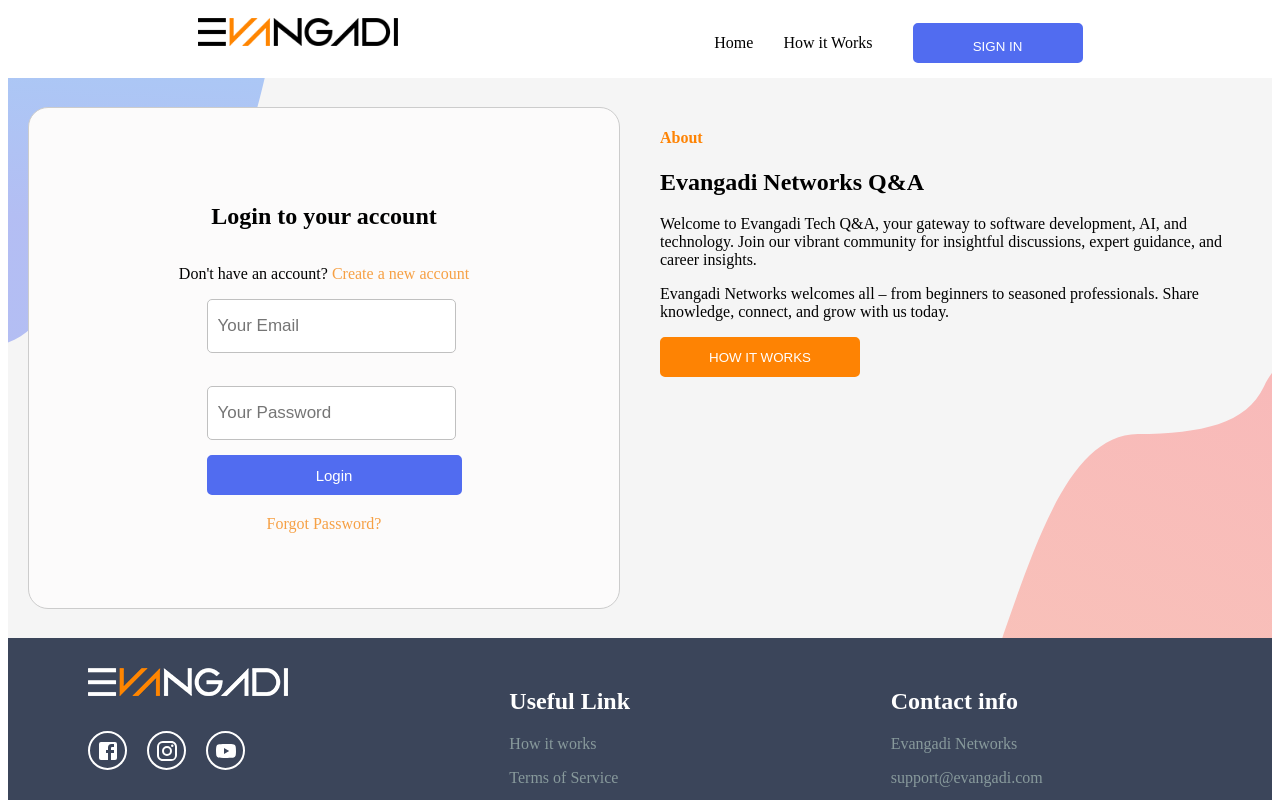
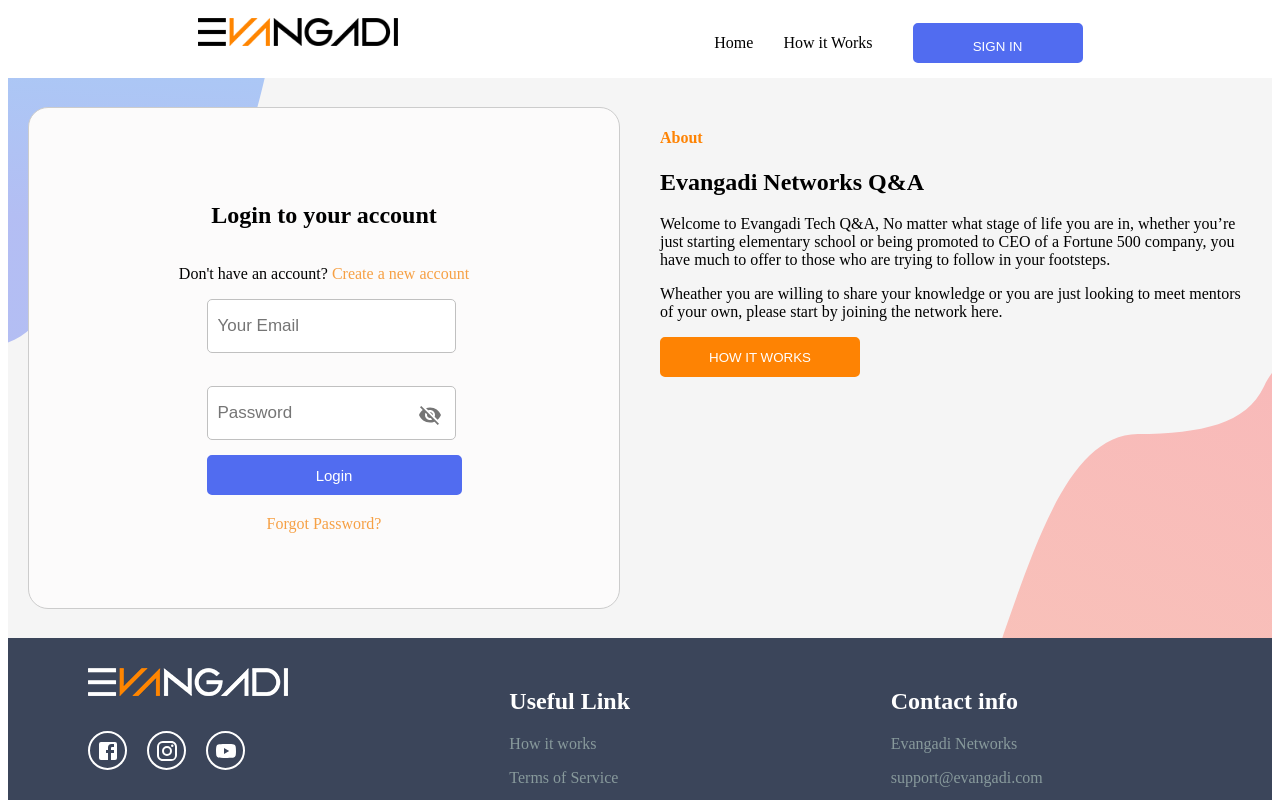
Before and after one commit to abyu301/evangadi_forem, a React (Create React App) app in the folder client/: page /login in a window 1280 px wide. Shown: the top 800 px of the page. Built offline with nearby package versions, Linux system fonts and the light colour scheme; no server answers.

Commit message:
add visibility icon for SignInPage  password

```diff
--- a/client/src/App.js
+++ b/client/src/App.js
@@ -34,9 +34,9 @@ function App() {
   return (
     <AppState.Provider value={{ user, setuser }}>
       <Routes>
-        <Route path="/signin" element={<SignInPage />} />
+        {/* <Route path="/signin" element={<SignInPage />} /> */}
         <Route path="/login" element={<SignUpPage />} />
-        <Route path="/register" element={<Register />} />
+        <Route path="/register" element={<SignInPage />} />
       </Routes>
     </AppState.Provider>
   );
--- a/client/src/Components/SignInPage/SignInPage.jsx
+++ b/client/src/Components/SignInPage/SignInPage.jsx
@@ -54,7 +54,7 @@ function SignUpPage() {
                     </div>
                     <div className={classes.header_signin_wrapper}>
                         <button>
-                            <Link to="/signin"><p>SIGN IN</p></Link>
+                            <Link to=""><p>SIGN IN</p></Link>
                         </button>
                     </div>
                 </div>
@@ -73,10 +73,10 @@ function SignUpPage() {
                 </div>
                 <div>
                     <p>
-                    Welcome to Evangadi Tech Q&A, your gateway to software development, AI, and technology. Join our vibrant community for insightful discussions, expert guidance, and career insights.
+                    Welcome to Evangadi Tech Q&A, No matter what stage of life you are in, whether you’re just starting elementary school or being promoted to CEO of a Fortune 500 company, you have much to offer to those who are trying to follow in your footsteps.
                     </p>
                     <p>
-                    Evangadi Networks welcomes all – from beginners to seasoned professionals. Share knowledge, connect, and grow with us today.
+                    Wheather you are willing to share your knowledge or you are just looking to meet mentors of your own, please start by joining the network here.
                     </p>
                 </div>
                 <div className={classes.howitwork__wrapper}>
@@ -116,7 +116,7 @@ function SignUpPage() {
                 <p>+1-202-386-2702</p>
             </div>
         </section>
-        <h4 className={classes.footer_abyu}> Developed <p><BuildIcon/></p> By <p><ArrowForwardIcon/></p>Abyu Ezezew <p><CodeIcon/></p></h4>
+        {/* <h4 className={classes.footer_abyu}> Developed <p><BuildIcon/></p> By <p><ArrowForwardIcon/></p>Abyu Ezezew <p><CodeIcon/></p></h4> */}
     </section>
   )
 }
--- a/client/src/Components/SignInPage/SignInPage.module.css
+++ b/client/src/Components/SignInPage/SignInPage.module.css
@@ -90,7 +90,7 @@
     margin: 0 auto;
     padding:30px 0;
     background-color: rgb(59,69,90);
-    height: 190px;
+    height: 170px;
 }
 .footer__wrapper div {
     flex: 1 1 33.33%;
--- a/client/src/Components/SignUpPage/SignUpPage.jsx
+++ b/client/src/Components/SignUpPage/SignUpPage.jsx
@@ -41,7 +41,7 @@ function SignUpPage() {
                         <Link to="/"><ClearIcon onClick={closeMenu}/></Link>
                         <Link to="/">Home</Link>
                         <Link to="/">How it Works</Link>
-                        <Link to="/signin"><button>SIGN IN</button></Link>
+                        <Link to="/register"><button>SIGN IN</button></Link>
                     </div>
                 </div>
                 <div className={classes.header_manubar}>
@@ -53,7 +53,7 @@ function SignUpPage() {
                     </div>
                     <div className={classes.header_signin_wrapper}>
                         <button>
-                            <Link to="/signin"><p>SIGN IN</p></Link>
+                            <Link to="/register"><p>SIGN IN</p></Link>
                         </button>
                     </div>
                 </div>
@@ -71,11 +71,11 @@ function SignUpPage() {
                     <h2>Evangadi Networks Q&A</h2>
                 </div>
                 <div>
-                    <p>
-                    Welcome to Evangadi Tech Q&A, your gateway to software development, AI, and technology. Join our vibrant community for insightful discussions, expert guidance, and career insights.
+                <p>
+                    Welcome to Evangadi Tech Q&A, No matter what stage of life you are in, whether you’re just starting elementary school or being promoted to CEO of a Fortune 500 company, you have much to offer to those who are trying to follow in your footsteps.
                     </p>
                     <p>
-                    Evangadi Networks welcomes all – from beginners to seasoned professionals. Share knowledge, connect, and grow with us today.
+                    Wheather you are willing to share your knowledge or you are just looking to meet mentors of your own, please start by joining the network here.
                     </p>
                 </div>
                 <div className={classes.howitwork__wrapper}>
--- a/client/src/pages/Login/Login.jsx
+++ b/client/src/pages/Login/Login.jsx
@@ -1,11 +1,19 @@
-import {  useRef } from 'react'
+import {  useRef, useState } from 'react'
 import { Link, useNavigate } from "react-router-dom"
 import axios from '../../API/axiosConfig.js'
 import classes from './Login.module.css'
+import { IconButton, InputAdornment, TextField } from '@mui/material';
+import { Visibility, VisibilityOff } from '@mui/icons-material';
 
 
 
 function Login() {
+  const [passwordVisible, setPasswordVisible] = useState(false);
+
+  const togglePasswordVisibility = () => {
+    setPasswordVisible(!passwordVisible);
+  };
+
   const naviget = useNavigate()
   const emailDom = useRef(null)
   const passwordDom = useRef(null)
@@ -50,8 +58,16 @@ function Login() {
           </div>
           <br />
           <div className={classes.login_input_wrapper}>
-            <input  ref={passwordDom}
-                    type="password" placeholder='Your Password'/>
+              <input
+                  ref={passwordDom}
+                  type={passwordVisible ? 'text' : 'password'}
+                  placeholder='Password'
+              />
+                  <InputAdornment position="start">
+                      <IconButton onClick={togglePasswordVisibility} edge="end" className={`${classes.visibilityIcon}`}>
+                          {passwordVisible ? <Visibility /> : <VisibilityOff />}
+                        </IconButton>
+                      </InputAdornment>
           </div>
           <div className={classes.login_login_wrapper}>
           <button type='submit'>Login</button>
--- a/client/src/pages/Login/Login.module.css
+++ b/client/src/pages/Login/Login.module.css
@@ -32,6 +32,12 @@
     padding-left: 10px;
     width: 100%;
 }
+.visibilityIcon {
+    display: flex;
+    left: 90%;
+    top: -20px;
+    transform: translateY(-50%);
+}
 .login_login_wrapper {
     display: flex;
     align-items: center;
```
